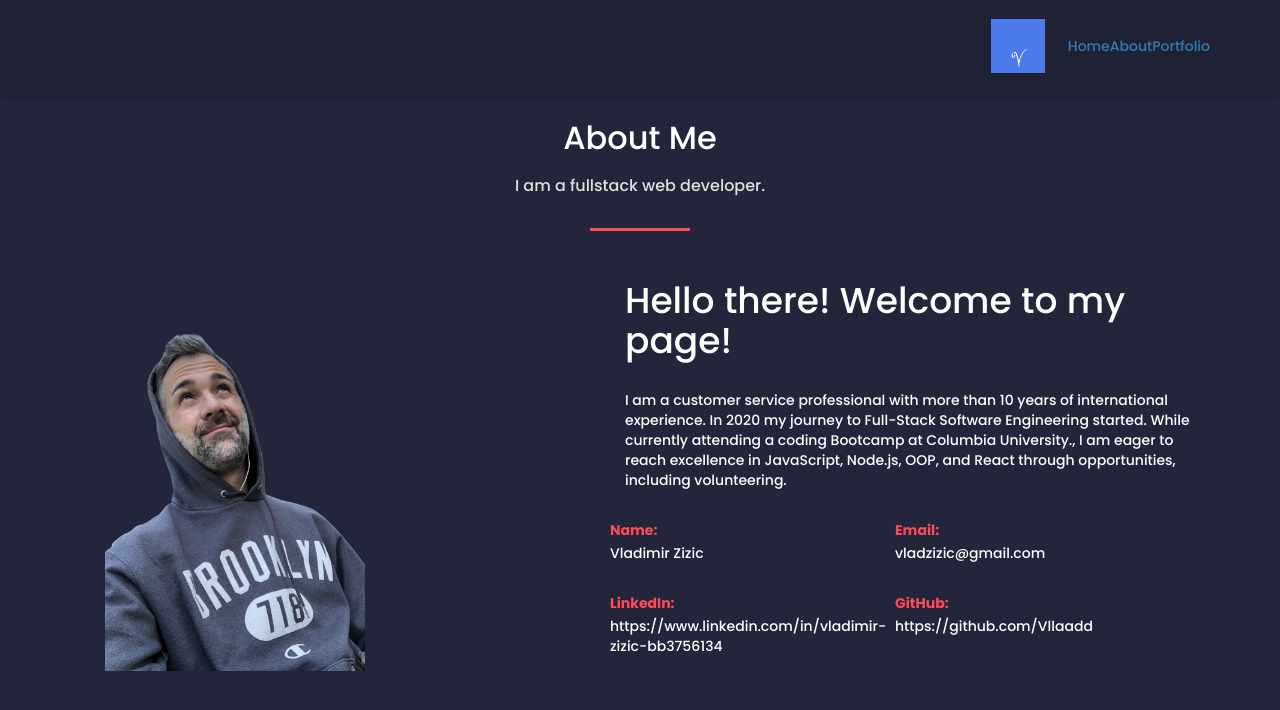
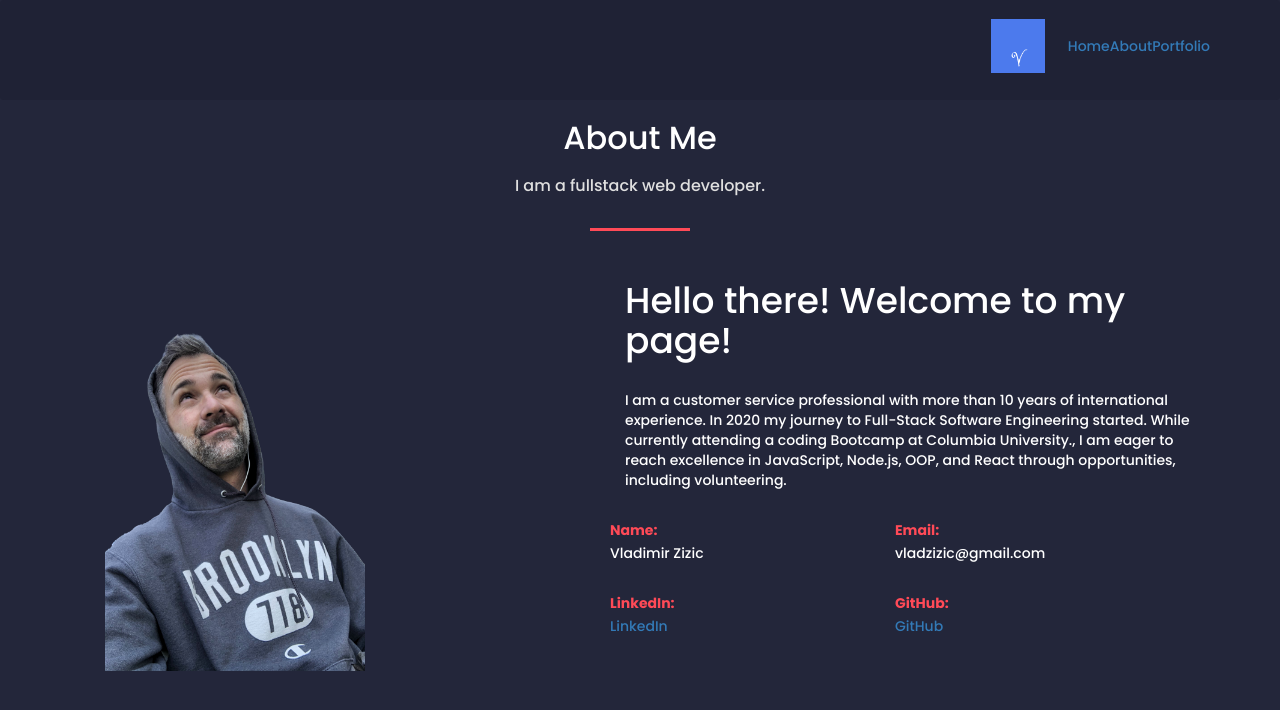
Before and after one commit to Vllaadd/20-React-Portfolio, a React (Create React App) app: page /about in a window 1280 px wide. Shown: the top 710 px of the page. Built offline with nearby package versions, Linux system fonts and the light colour scheme.

Commit message:
linked added to about page

```diff
--- a/public/index.html
+++ b/public/index.html
@@ -15,7 +15,7 @@
     <link rel="manifest" href="%PUBLIC_URL%/manifest.json" />
     <link rel="stylesheet" href="https://maxcdn.bootstrapcdn.com/bootstrap/3.3.7/css/bootstrap.min.css" integrity="sha384-BVYiiSIFeK1dGmJRAkycuHAHRg32OmUcww7on3RYdg4Va+PmSTsz/K68vbdEjh4u" crossorigin="anonymous">
 
-    <title>React App</title>
+    <title>Vlad's portfolio</title>
   </head>
   <body>
     <noscript>You need to enable JavaScript to run this app.</noscript>
--- a/src/components/About.js
+++ b/src/components/About.js
@@ -9,8 +9,8 @@ const About = () => {
     const [state] = useState([
         { id: 1, title: 'Name:', text: 'Vladimir Zizic' },
         { id: 2, title: "Email:", text: 'vladzizic@gmail.com' },
-        { id: 4, title: "LinkedIn:", text: 'https://www.linkedin.com/in/vladimir-zizic-bb3756134' },
-        { id: 5, title: 'GitHub:', text: 'https://github.com/Vllaadd' }
+        { id: 4, title: "LinkedIn:", text: <a href='https://www.linkedin.com/in/vladimir-zizic-bb3756134' target='_blank'>LinkedIn</a> },
+        { id: 5, title: 'GitHub:', text: <a href='https://github.com/Vllaadd'target='_blank'>GitHub</a> }
     ])
     return (
         <div className='about'>
--- a/src/components/Portfolio.css
+++ b/src/components/Portfolio.css
@@ -46,6 +46,7 @@
     }
     .projects_box:hover {
       background: #ff4a57;
+      box-shadow: 0 25px 60px rgba(235, 10, 10, 3);
     }
 
     .projects_box-header {
@@ -57,3 +58,7 @@
       font-size: 14px;
       color: #dfdfdf;
     }
+
+    .projects_box:hover ~ .projects{
+      filter: blur(10px);
+    }
```
Also changed, not shown: 1 other file (tests, documents, lock files or other folders).
